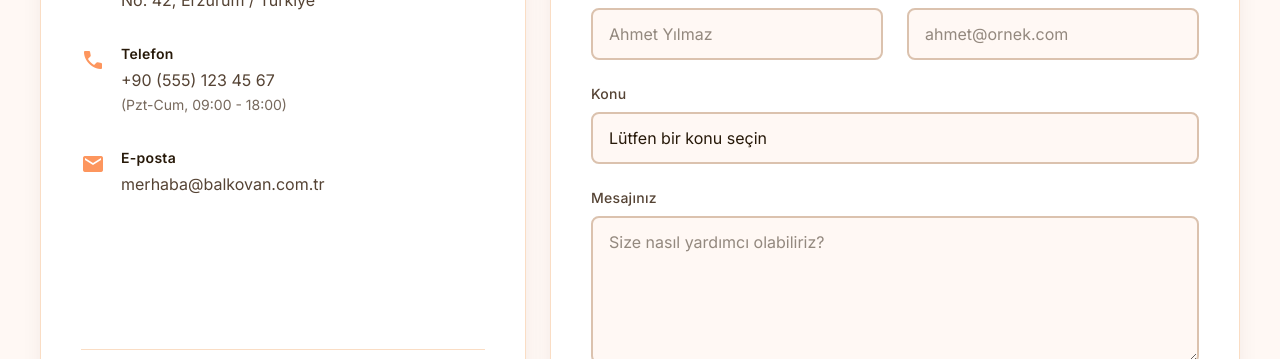
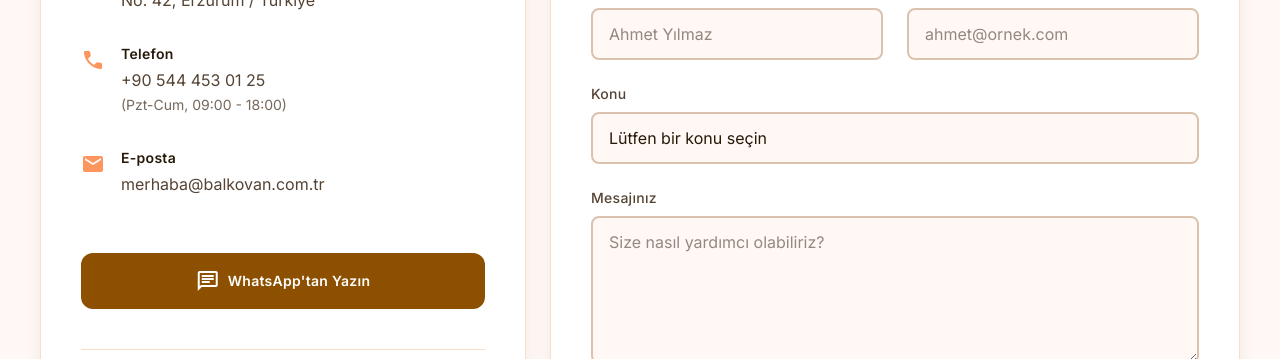
Before and after one commit to AllenVB/Balkovan, a Next.js app: page /iletisim in a window 1280 px wide. Shown: the part 737-1096 px from the top of the page. Built offline with nearby package versions, Linux system fonts and the light colour scheme.

Commit message:
feat(iletisim): gerçek WhatsApp numarası ve tek kaynaklı iletişim bilgileri

```diff
--- a/src/app/iletisim/page.tsx
+++ b/src/app/iletisim/page.tsx
@@ -5,6 +5,13 @@ import { Icon } from "@/components/ui/icon";
 import { ContactForm } from "@/components/contact/contact-form";
 import { Newsletter } from "@/components/layout/newsletter";
 import { stitchImages } from "@/lib/images";
+import {
+  CONTACT_EMAIL,
+  PHONE_HREF,
+  SUPPORT_HOURS,
+  WHATSAPP_DISPLAY,
+  whatsappHref,
+} from "@/lib/site";
 
 export const metadata: Metadata = {
   title: "İletişim",
@@ -26,13 +33,13 @@ const contactDetails: {
   {
     icon: "call",
     title: "Telefon",
-    lines: ["+90 (555) 123 45 67"],
-    note: "(Pzt-Cum, 09:00 - 18:00)",
+    lines: [WHATSAPP_DISPLAY],
+    note: SUPPORT_HOURS,
   },
   {
     icon: "mail",
     title: "E-posta",
-    lines: ["merhaba@balkovan.com.tr"],
+    lines: [CONTACT_EMAIL],
   },
 ];
 
@@ -93,7 +100,20 @@ export default function ContactPage() {
                       {detail.lines.map((line, index) => (
                         <span key={line}>
                           {index > 0 ? <br /> : null}
-                          {line}
+                          {detail.icon === "call" ? (
+                            <a href={PHONE_HREF} className="hover:text-primary">
+                              {line}
+                            </a>
+                          ) : detail.icon === "mail" ? (
+                            <a
+                              href={`mailto:${CONTACT_EMAIL}`}
+                              className="hover:text-primary"
+                            >
+                              {line}
+                            </a>
+                          ) : (
+                            line
+                          )}
                         </span>
                       ))}
                       {detail.note ? (
@@ -107,6 +127,16 @@ export default function ContactPage() {
                 </div>
               ))}
             </div>
+
+            <a
+              href={whatsappHref}
+              target="_blank"
+              rel="noreferrer noopener"
+              className="mt-8 flex items-center justify-center gap-2 w-full bg-primary text-on-primary font-label-md text-label-md font-bold px-6 py-4 rounded-xl hover:bg-primary-container transition-colors"
+            >
+              <Icon name="chat" />
+              WhatsApp&apos;tan Yazın
+            </a>
 
             <div className="mt-10 pt-8 border-t border-surface-variant">
               <h3 className="font-label-md text-label-md font-semibold text-on-surface mb-4">
--- a/src/components/contact/contact-form.tsx
+++ b/src/components/contact/contact-form.tsx
@@ -4,6 +4,7 @@ import { useForm } from "react-hook-form";
 import { zodResolver } from "@hookform/resolvers/zod";
 import { z } from "zod";
 import { Icon } from "@/components/ui/icon";
+import { CONTACT_EMAIL } from "@/lib/site";
 
 const contactSchema = z.object({
   name: z.string().min(2, "Adınızı ve soyadınızı yazın."),
@@ -126,10 +127,10 @@ export function ContactForm() {
         >
           Mesaj gönderimi henüz etkin değil. Bize doğrudan{" "}
           <a
-            href="mailto:merhaba@balkovan.com.tr"
+            href={`mailto:${CONTACT_EMAIL}`}
             className="font-bold underline hover:text-primary"
           >
-            merhaba@balkovan.com.tr
+            {CONTACT_EMAIL}
           </a>{" "}
           adresinden ulaşabilirsiniz.
         </p>
--- a/src/lib/site.ts
+++ b/src/lib/site.ts
@@ -6,15 +6,19 @@
 
 /**
  * WhatsApp destek hatti.
- *
- * TODO YOK - bilerek yer tutucu: gercek numara henuz verilmedi. Numara gelince
- * yalnizca burasi degisecek, baglanti uretimi otomatik guncellenir.
  * Bicim: ulke kodu dahil, yalnizca rakam (wa.me bunu bekliyor).
+ * 0544 453 01 25 -> 90 544 453 01 25
  */
-export const WHATSAPP_NUMBER = "905551234567";
+export const WHATSAPP_NUMBER = "905444530125";
 
 /** Musteriye gorunen, okunakli hali. */
-export const WHATSAPP_DISPLAY = "+90 555 123 45 67";
+export const WHATSAPP_DISPLAY = "+90 544 453 01 25";
+
+/** Telefonla arama icin. Iletisim sayfasi bunu kullanir. */
+export const PHONE_HREF = `tel:+${WHATSAPP_NUMBER}`;
+
+/** Destek saatleri; iletisim sayfasinda telefonun altinda gorunur. */
+export const SUPPORT_HOURS = "(Pzt-Cum, 09:00 - 18:00)";
 
 const WHATSAPP_GREETING = "Merhaba, Balkovan hakkında bilgi almak istiyorum.";
 
```
Also changed, not shown: 1 other file (tests, documents, lock files or other folders).
